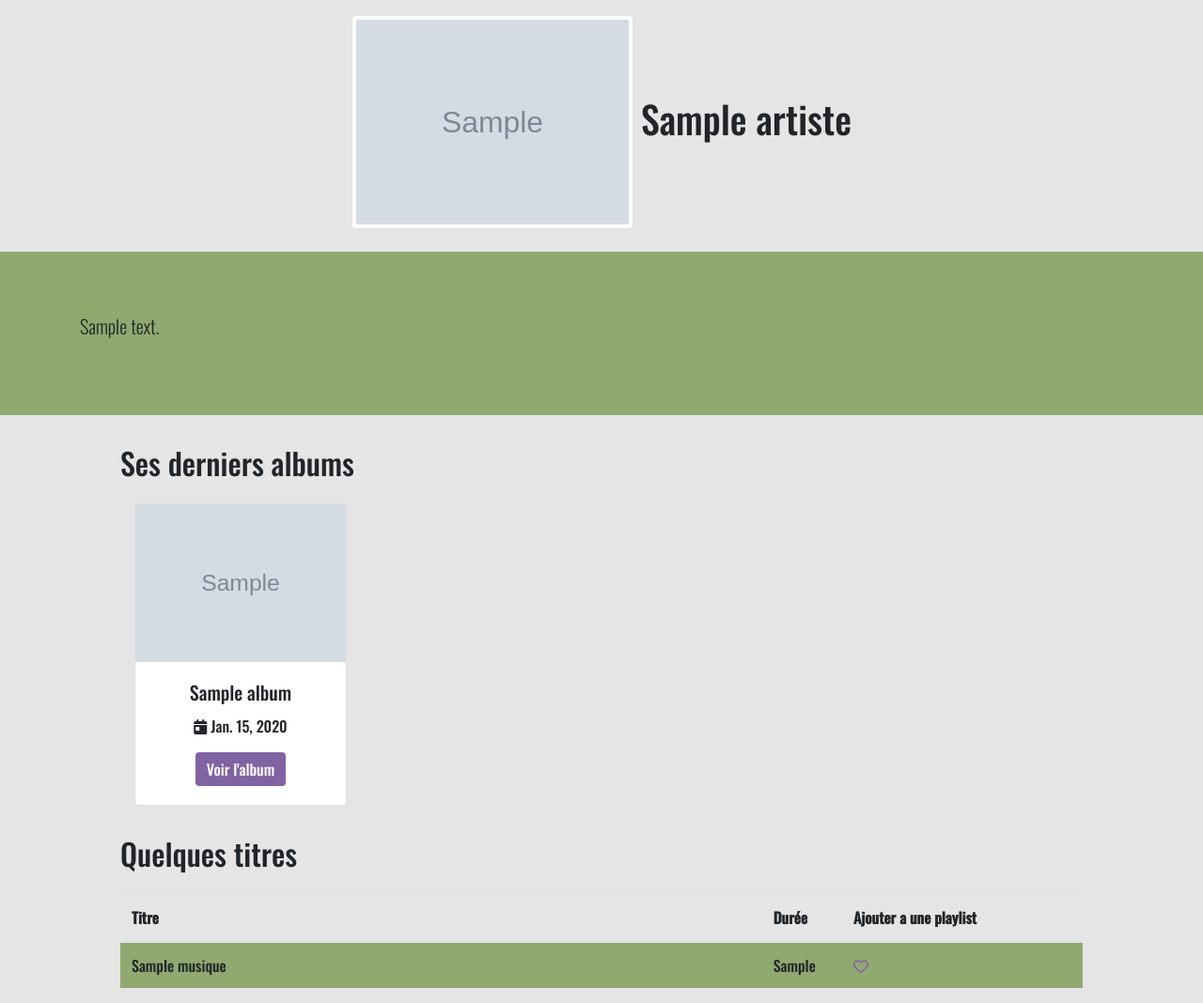
After one commit to mutergfp/DjangoMusic, a Django app: page /artistes/1 in a window 1280 px wide. The commit adds this page. Shown: the whole page at 94% size. Run offline with Django 3.2, Linux system fonts and the light colour scheme; tables that the repository leaves empty hold one stand-in row (values such as "Sample post"); grey boxes marked "Sample" are stand-in pictures; some libraries are stand-ins or nearby versions.

Commit message:
Ajout de l'interface d'un artiste et d'un album

```diff
--- a/musiques/models.py
+++ b/musiques/models.py
@@ -10,7 +10,7 @@ TYPE_ALBUM = (
 class Artiste(models.Model):
     nom_artiste = models.CharField(verbose_name=("Nom de l'artiste"), max_length=255, null=False)
     description_artiste = models.TextField(verbose_name=("Description de l'artiste"), null=True)
-    image_artiste = models.ImageField(verbose_name=("Image de l'artiste"), upload_to="assets/img_albums", null=True, default="static/default/img_artiste_default-min.jpg")
+    image_artiste = models.ImageField(verbose_name=("Image de l'artiste"), upload_to="assets/img_albums", null=True, default="assets/default/img_artiste_default-min.jpg")
 
     def __str__(self):
         return self.nom_artiste
@@ -32,7 +32,7 @@ class Genre(models.Model):
 class Album(models.Model):
     nom_album = models.CharField(verbose_name=("Nom de la l'album"), max_length=100)
     type_album = models.CharField(verbose_name=("Type de l'album"), max_length=6, choices=TYPE_ALBUM)
-    image_album = models.ImageField(verbose_name=("Image de l'album"), upload_to="assets/img_artistes", null=False, default="static/assets/default/img_album_default-min.jpg")
+    image_album = models.ImageField(verbose_name=("Image de l'album"), upload_to="assets/img_artistes", null=False, default="assets/default/img_album_default-min.jpg")
     date_publication_album = models.DateField(verbose_name=("Date de parution de l'album"), null=True)
     id_artiste = models.ForeignKey(Artiste, verbose_name=("Artiste de l'album"), on_delete=models.CASCADE, null=False)
     id_label = models.ForeignKey(Label, verbose_name=("Label de l'album"), on_delete=models.CASCADE, null=False)
--- /dev/null
+++ b/musiques/templates/artistesDetail.html
@@ -0,0 +1,119 @@
+{% extends 'baseTemplate.html' %}
+{% load static %}
+{% block styles %}
+    {{ block.super }}
+{% endblock %}
+{% block content %}
+    <div class="d-flex align-items-center justify-content-center mb-4" id="presentation">
+        <img id="imgArtiste" class="img-thumbnail mr-2" src="{{ artiste.image_artiste.url }}" alt="Image d'artiste"/>
+        <div>
+            <h1>{{ artiste }}</h1>
+        </div>
+    </div>
+    <div class="jumbotron jumbotron-fluid" id="description">
+        <div class="container">
+    <p class="lead">{{ artiste.description_artiste }}</p>
+  </div>
+</div>
+<div id="albums" class="mb-4">
+    <h2 class="mb-4">Ses derniers albums</h2>
+    <div class="container">
+        <div class="row">
+            {% for album in albums%}
+            <div class="col-3 mb-2">
+                <div class="card">
+                    <img src="{{ album.image_album.url }}" class="card-img-top" alt="Image d'album">
+                    <div class="card-body">
+                        <h5 class="card-title">{{ album.nom_album}}</h5>
+                        <p class="card-text"><i class="fas fa-calendar-day"></i> {{ album.date_publication_album}}</p>
+                        <a href="{% url 'albumsDetail' id=album.id%}" class="btn btn-primary">Voir l'album</a>
+                    </div>
+                </div>
+            </div>
+            {% empty %}
+            <div class="col-12 mb-2">
+                <p>Pas d'albums trouvés pour cet artiste</p>
+            </div>
+            {% endfor %}
+        </div>
+    </div>
+</div>
+<div id="musiquesList">
+    <h2 class="mb-4">Quelques titres</h2>
+    <table class="table" id="musiques">
+        <thead>
+            <tr class="d-flex">
+                <th class="col-8">Titre</th>
+                <th class="col-1">Durée</th>
+                <th class="col-3">Ajouter a une playlist</th>
+            </tr>
+        </thead>
+        <tbody>
+            {% for musique in musiques %}
+
+            <tr class="d-flex">
+                <td class="col-8">{{ musique.titre_musique }}</td>
+                <td class="col-1">{{ musique.duree_musique }}</td>
+                <td class="col-3">
+                    <a class="options" style="text-decoration: none;"href="#">
+                        <i class="far fa-heart"></i>
+                        <i class="fas fa-heart"></i>
+                    </a>
+                </td>
+            </tr>
+            {% empty %}
+            <tr>
+                <td colspan="3">Pas de musiques trouvées pour cet artiste</td>
+            </tr>
+            {% endfor %}
+        </tbody>
+    </table>
+</div>
+{% endblock %}
+{% block style %}
+<style>
+    #imgArtiste{
+        max-width: 300px !important;
+        max-height: 300px !important;
+    }
+    .card{
+        height: 100%;
+    }
+    #description{
+        background-color: #8FA970;
+    }
+    #albums, #musiquesList{
+        margin: 0 10% 0 10%;
+    }
+    .card{
+        text-align:center;
+    }
+    .btn-primary{
+        background-color: #8163A4;
+        border: #8163A4
+    }
+    .btn-primary:hover{
+        background-color: #654d80;
+        border: #654d80;
+    }
+    tbody tr{
+        background-color: #8FA970;
+    }
+    tbody tr:nth-child(2n){
+        background-color: #5d7245;
+    }
+    .options{
+        text-decoration: none;
+        color: #8163A4;
+    }
+    .options:hover{
+        color: #654d80;
+    }
+    .options:hover .far, .options .fas {
+        display: none;
+    }
+    .options:hover .fas {
+        display: inline;
+    }
+</style>
+{% endblock %}
--- a/musiques/templates/baseTemplate.html
+++ b/musiques/templates/baseTemplate.html
@@ -16,7 +16,7 @@
         {% endblock %}
     </head>
     <body style="background-color: #E5E5E5; font-family: 'Oswald', sans-serif;">
-        <main role="main">
+        <main role="main" class="mt-3">
             {% block content %}
             {% endblock %}
         </main >
@@ -25,7 +25,11 @@
             <script src="{% static 'node_modules/jquery-slim/dist/jquery-slim.min.js' %}"></script>
             <script src="{% static 'node_modules/bootstrap/dist/css/bootstrap.min.js' %}"></script>
             <script src="{% static 'node_modules/popper.js/dist/popper.min.js' %}"></script>
-            <script src="{% static 'functions/utils.js' %}"
+        {% endblock %}
+        {% block style %}
+        <style>
+
+        </style>
         {% endblock %}
     </body>
  </html>
--- a/musiques/urls.py
+++ b/musiques/urls.py
@@ -1,5 +1,8 @@
 from django.urls import path
+from django.conf import settings
 from . import views
+from django.conf.urls.static import static
+
 
 urlpatterns = [
     path('', views.index, name='index'),
@@ -9,3 +12,6 @@ urlpatterns = [
     path('artistes/<int:id>', views.artistesDetail, name='artistesDetail'),
     path('credit', views.credit, name='credit')
 ]
+
+if settings.DEBUG:
+    urlpatterns += static(settings.MEDIA_URL, document_root=settings.MEDIA_ROOT)
--- a/musiques/views.py
+++ b/musiques/views.py
@@ -21,7 +21,12 @@ def musiquesDetail(request, id):
 def artistesDetail(request, id):
     if id != None :
         artiste = Artiste.objects.get(id=id)
-        return render(request, template_name='artistesDetail.html', context={'artiste': artiste})
+        albums = Album.objects.all().filter(id_artiste=artiste.id).order_by('-date_publication_album')
+        musiques = Musique.objects.none()
+        for album in albums:
+            musiques = musiques | Musique.objects.all().filter(id_album=album.id)
+            #musiques = {**musiques, **musiquesTmp}
+        return render(request, template_name='artistesDetail.html', context={'artiste': artiste, 'albums': albums, 'musiques': musiques})
 
 def albumsDetail(request, id):
     if id != None :
--- a/static/css/albumDetail.css
+++ b/static/css/albumDetail.css
@@ -8,5 +8,4 @@ img{
 }
 
 #musiquesTable{
-    max-width: 80%;
 }
```
Also changed, not shown: musiques/templates/albumsDetail.html (+52 -12 lines), assets/default/img_album_default-min.jpg (renamed from static/assets/default/img_album_default-min.jpg), assets/default/img_artiste_default-min.jpg (renamed from static/assets/default/img_artiste_default-min.jpg), 1 other file.
